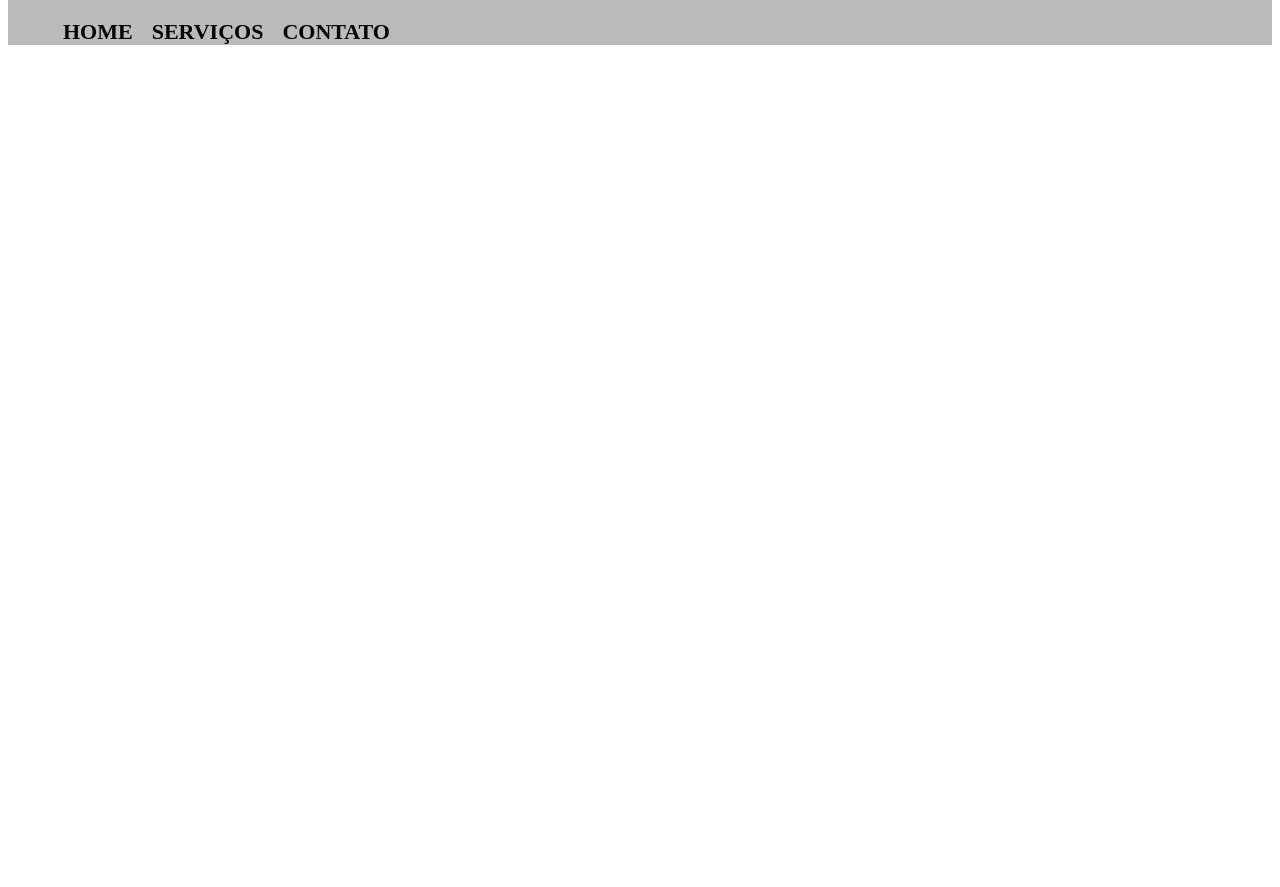
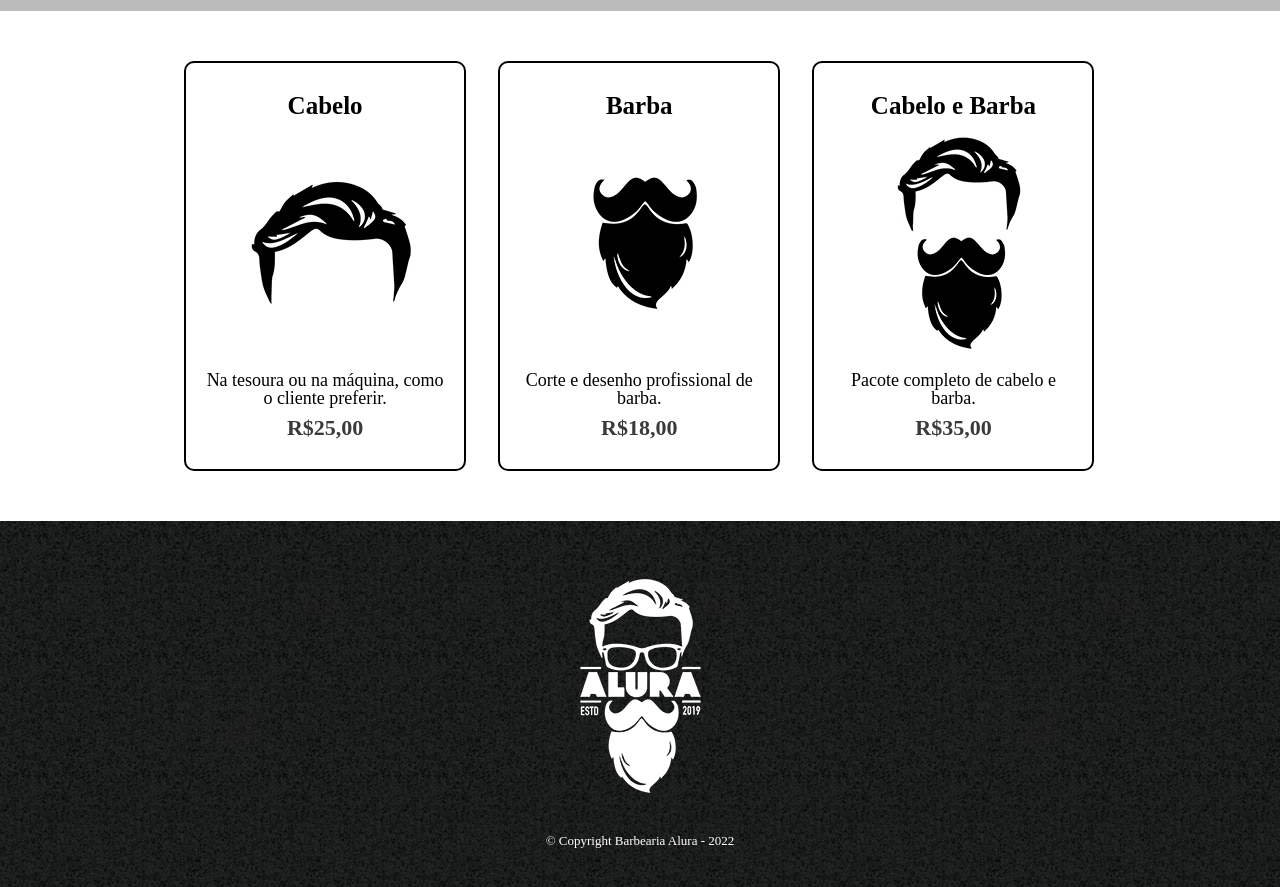
Before and after one commit to ninejfr/FrontEnd, a plain HTML site: page servicos.html in a window 1280 px wide. Shown: the part 282-1169 px from the top of the page. Before the commit the page ends 800 px from the top, so only its background shows below. Drawn offline with Linux system fonts and the light colour scheme.

Commit message:
atualizacao

```diff
--- /dev/null
+++ b/produtos.css
@@ -0,0 +1,93 @@
+header {
+    background: #BBBBBB;
+    padding: 20px 0;
+}
+
+.caixa {
+    position: relative;
+    width: 940px;
+    margin: 0 auto;
+}
+
+nav {
+    position: absolute;
+    top: 110px;
+    right: 0;
+}
+
+nav li {
+    display: inline;
+    margin: 0 0 0 15px;
+}
+
+nav a {
+    text-transform: uppercase;
+    color:black;
+    font-weight: bold;
+    font-size: 22px;
+    text-decoration: none;
+}
+
+nav a:hover {
+    text-decoration: underline;
+    color: rgba(0, 0, 0, 0.623);
+}
+
+.cortes {
+    width: 940px;
+    margin: 0 auto;
+    padding: 50px 0;
+}
+
+.cortes li:hover {
+    border-color: rgba(0, 0, 0, 0.623);
+}
+
+.cortes li:hover h2 {
+    font-size: 30px;
+}
+
+.cortes li:active {
+    border-color: rgb(122, 0, 0);
+}
+
+.cortes li {
+    display: inline-block;
+    text-align: center;
+    width: 30%;
+    vertical-align: top;
+    margin: 0 1.5%;
+    padding: 30px 20px;
+    box-sizing: border-box;
+    border: 2px solid black;
+    border-radius: 10px;
+}
+
+.cortes h2 {
+    font-size: 25px;
+    font-weight: bold;
+}
+
+.descricao {
+    font-size: 18px;
+
+}
+
+.price {
+    font-size: 22px;
+    font-weight: bold;
+    color: rgba(0, 0, 0, 0.774);
+    margin-top: 10px;
+}
+
+footer {
+    text-align: center;
+    background: url("img/bg.jpg");
+    padding: 40px 0;
+}
+
+.copyright {
+    color: white;
+    font-size: 13px;
+    margin-top: 20px;
+}
--- a/servicos.css
+++ /dev/null
@@ -1,17 +0,0 @@
-header{
-    background: #BBBBBB;
-}
-
-nav li{
-    display: inline;
-    margin: 0 0 0 15px;
-}
-
-nav a{
-    text-transform: uppercase;
-    color:black;
-    font-weight: bold;
-    font-size: 22px;
-    text-decoration: none;
-
-}
--- a/servicos.html
+++ b/servicos.html
@@ -2,13 +2,17 @@
 <html lang="pt-br">
     <head>
         <meta charset="UTF-8">
-    <title>Serviços - Barbearia Alura</title>
-    <link rel="stylesheet" href="servicos.css">
+        <meta http-equiv="X-UA-Compatible" content="IE=edge">
+        <meta name="viewport" content="width=device-width, initial-scale=1.0">
+        <title>Serviços - Barbearia Alura </title>
+        <link rel="stylesheet" href="reset.css">
+    	<link rel="stylesheet" href="produtos.css">
 </head>
 
 <body>
     <header>
-        <h1><img src="img/logo.png" alt="Marca"></h1>
+		<div class=caixa>
+			<h1><img src="img/logo.png"></h1>
 			<nav>
 				<ul>
 					<li><a href="index.html">Home</a></li>
@@ -16,7 +20,37 @@
 					<li><a href="contato.html">Contato</a></li>
 				</ul>
 			</nav>
+		</div>
     </header>
+
+	<main>
+		<ul class="cortes">
+			<li>
+				<h2>Cabelo</h2>
+				<img src="img/cabelo.jpg">
+				<p class="descricao">Na tesoura ou na máquina, como o cliente preferir.</p>
+				<p class="price">R$25,00</p>
+			</li>
+
+			<li>
+				<h2>Barba</h2>
+				<img src="img/barba.jpg">
+				<p class="descricao">Corte e desenho profissional de barba.</p>
+				<p class="price">R$18,00</p>
+			</li>
+
+			<li>
+				<h2>Cabelo e Barba</h2>
+				<img src="img/cabelo+barba.jpg">
+				<p class="descricao">Pacote completo de cabelo e barba.</p>
+				<p class="price">R$35,00</p>
+			</li>
+		</ul>
+	</main>
+	<footer>
+		<img src="img/logobranco.png">
+		<p class="copyright">&copy; Copyright Barbearia Alura - 2022</p>
+	</footer>
 </body>
 
 
```
Also changed, not shown: img/logobranco.png (renamed from img/logo-branco.png). Lines whose indentation alone changed are shown as unchanged.
